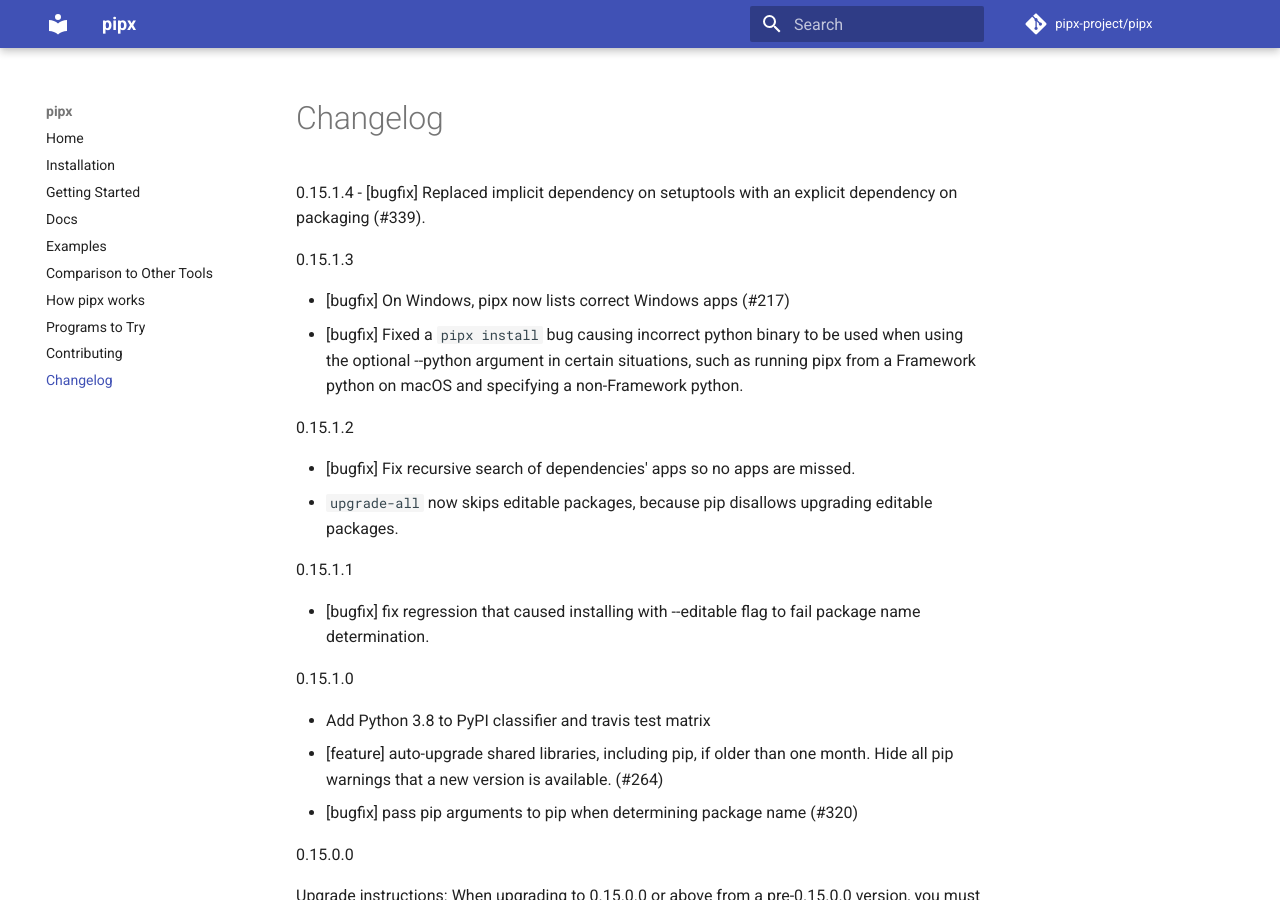
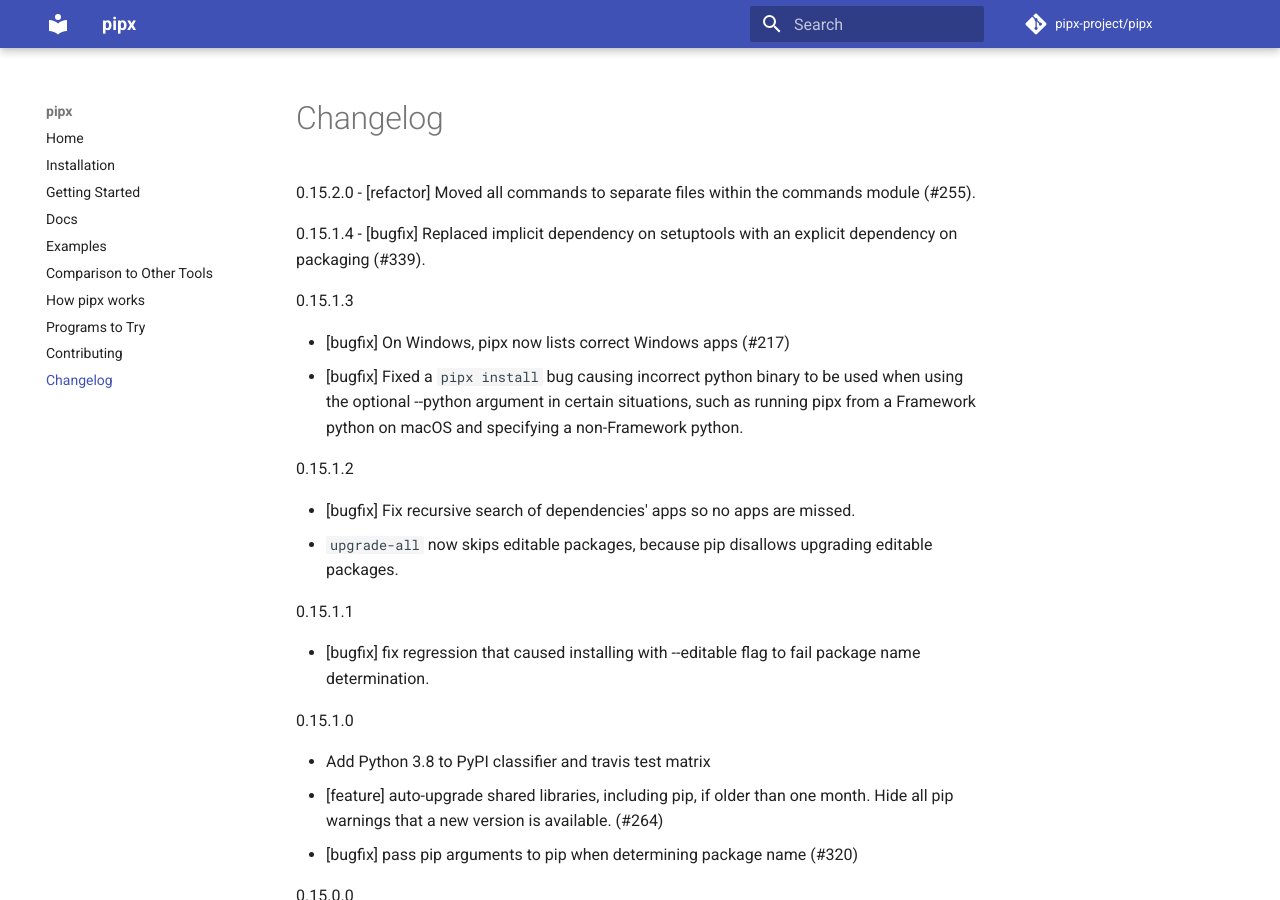
Before and after one commit to pypa/pipx, an MkDocs documentation site: the page built from docs/changelog.md, in a window 1280 px wide and 900 px high. Built offline with MkDocs 1.6.1 and Material for MkDocs 9.7.7, drawn with Linux system fonts in a browser that asks for light colours; comment, search, counter and statistics services are not loaded.

Commit message:
add documentation for refactoring commands

```diff
--- a/docs/changelog.md
+++ b/docs/changelog.md
@@ -1,3 +1,6 @@
+0.15.2.0
+- [refactor] Moved all commands to separate files within the commands module (#255).
+
 0.15.1.4
 - [bugfix] Replaced implicit dependency on setuptools with an explicit dependency on packaging (#339).
 
```
